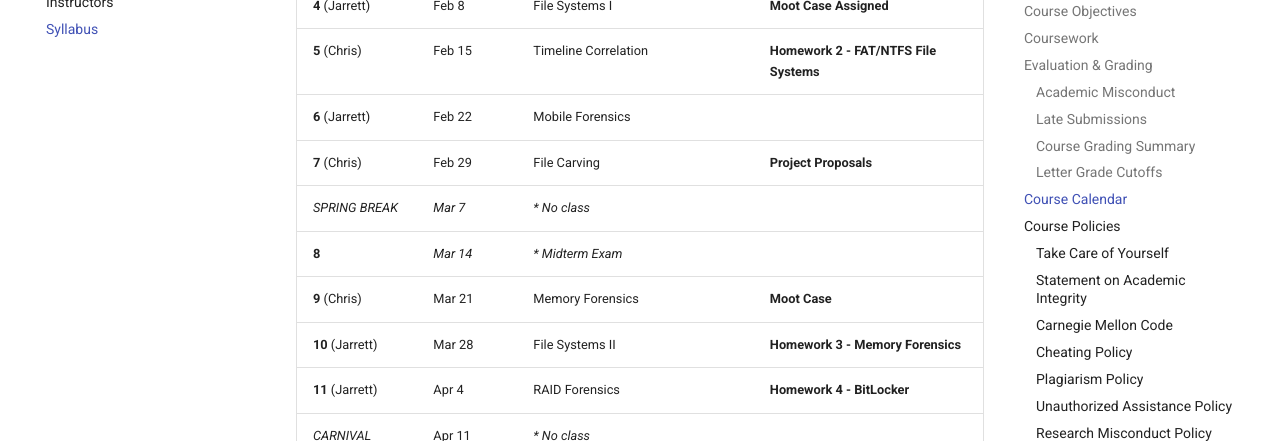
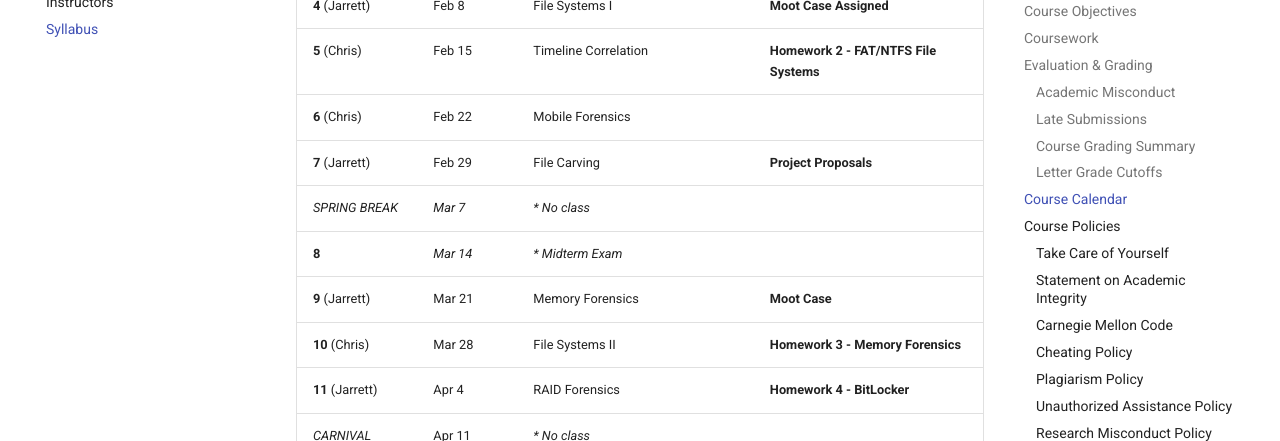
Before and after one commit to cmu-ini/hbf-web, an MkDocs documentation site: the page built from docs/syllabus.md, in a window 1280 px wide and 900 px high, scrolled down 3650 px. Shown: the part 151-592 px from the top of the window. Built offline with MkDocs 1.6.1 and Material for MkDocs 9.7.7, drawn with Linux system fonts in a browser that asks for light colours.

Commit message:
Update schedule

```diff
--- a/docs/syllabus.md
+++ b/docs/syllabus.md
@@ -90,12 +90,12 @@ Students who miss assignment deadlines will have **24 hours** to submit late wor
 | **3** (Jarrett)          | Feb 1    | Investigation Artifacts                   | **Homework 1 - Technical Foundations**    |
 | **4** (Jarrett)          | Feb 8    | File Systems I                            | __Moot Case Assigned__                    |
 | **5** (Chris)            | Feb 15   | Timeline Correlation                      | **Homework 2 - FAT/NTFS File Systems**    |
-| **6** (Jarrett)          | Feb 22   | Mobile Forensics                          |                                           |
-| **7** (Chris)            | Feb 29   | File Carving                              | **Project Proposals**                     |
+| **6** (Chris)          | Feb 22   | Mobile Forensics                          |                                           |
+| **7** (Jarrett)            | Feb 29   | File Carving                              | **Project Proposals**                     |
 | _SPRING BREAK_           | _Mar 7_  | _* No class_                              |                                           |
 | **8**                    | _Mar 14_ | _* Midterm Exam_                          |                                           |
-| **9** (Chris)            | Mar 21   | Memory Forensics                          |  **Moot Case**                            |
-| **10** (Jarrett)         | Mar 28   | File Systems II                           |  **Homework 3 - Memory Forensics**        |
+| **9** (Jarrett)            | Mar 21   | Memory Forensics                          |  **Moot Case**                            |
+| **10** (Chris)         | Mar 28   | File Systems II                           |  **Homework 3 - Memory Forensics**        |
 | **11** (Jarrett)         | Apr 4    | RAID Forensics                            |  **Homework 4 - BitLocker**               |
 | _CARNIVAL_               | Apr 11   | _* No class_                              |                                           |
 | **12** (Chris)           | Apr 18   | Incident Response                         | **Homework 5 - RAID Forensics**           |
```
Also changed, not shown: site/search/search_index.json, site/sitemap.xml, site/syllabus/index.html, 1 other file.
